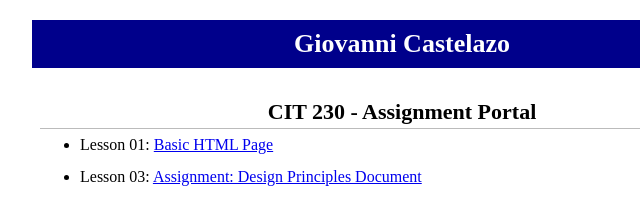
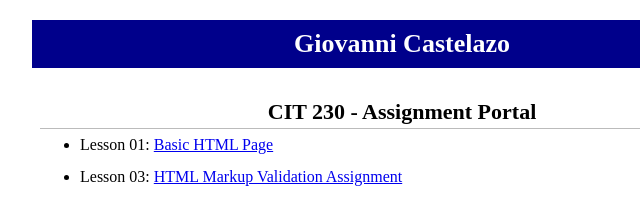
Before and after one commit to castelazo-giovanni/castelazo-giovanni.github.io, a plain HTML site: page index.html in a window 1280 px wide. Shown: the top 218 px of the page, 138-778 px from the left. Drawn offline with Linux system fonts and the light colour scheme.

Commit message:
CSS & Index
Updated link on index.html to assignment.
Updated path to main.css

```diff
--- a/index.html
+++ b/index.html
@@ -20,7 +20,7 @@
 		<h2>CIT 230 - Assignment Portal</h2>
 		<ul>
 			<li>Lesson 01: <a href="https://castelazo-giovanni.github.io/basicpage.html">Basic HTML Page</a></li>
-            <li>Lesson 03: <a href="https://byui.brightspace.com/d2l/le/content/396159/viewContent/5622273/View">Assignment: Design Principles Document</a></li>
+            <li>Lesson 03: <a href="https://castelazo-giovanni.github.io/assignments/lesson-3/fixedhtml.html">HTML Markup Validation Assignment</a></li>
 		</ul>
 	</main>
 	<footer>
```
Also changed, not shown: assignments/lesson-3/fixedhtml.html (+2 -1 lines).
